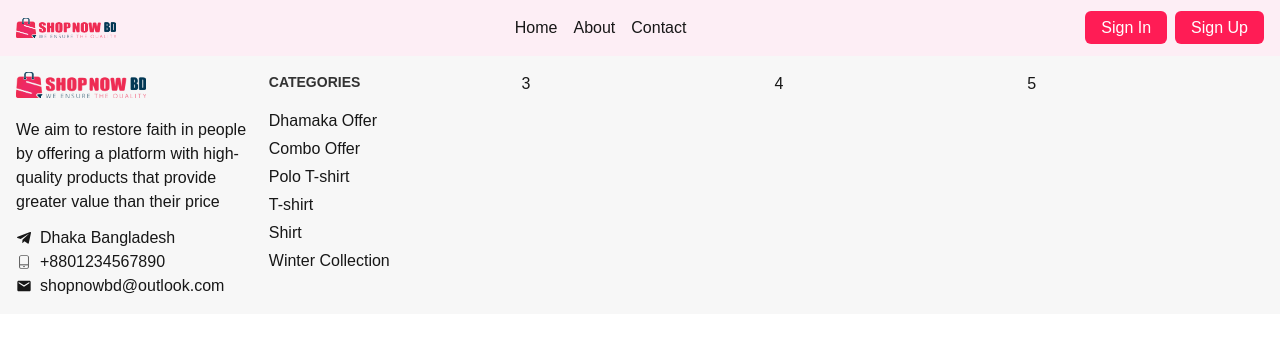
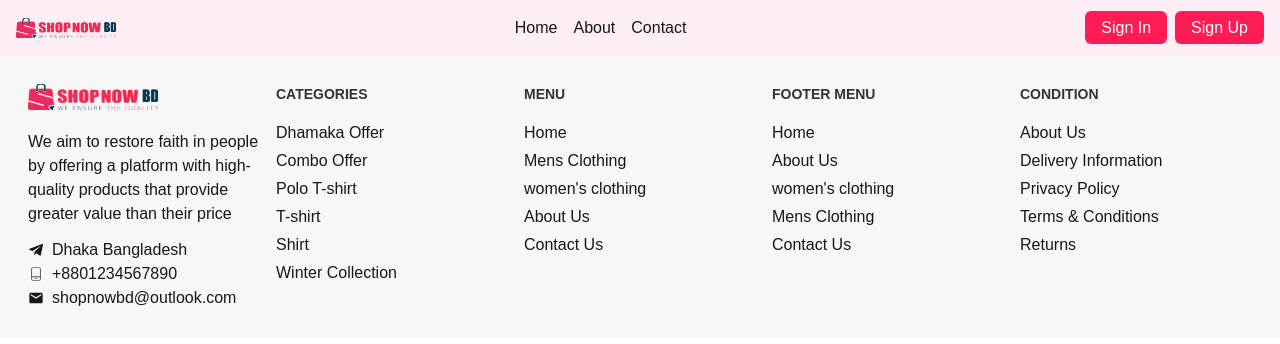
Before and after one commit to sajib689/shop-now-client, a Next.js app: page / in a window 1280 px wide. Shown: the top 344 px of the page. Built offline with nearby package versions, Linux system fonts and the light colour scheme.

Commit message:
Enhance Footer component with additional menu sections and improved padding

```diff
--- a/src/components/Shared/Footer.tsx
+++ b/src/components/Shared/Footer.tsx
@@ -6,7 +6,7 @@ import Link from "next/link";
 
 const Footer = () => {
   return (
-    <div className="bg-[#F7F7F7]">
+    <div className="bg-[#F7F7F7] p-3">
       <div className="container mx-auto  grid grid-cols-1 md:grid-cols-5 lg:grid-cols-5 gap-4 p-4">
         <div>
           <Image src="/logo.png" width={130} height={130} alt="Logo" />
@@ -32,29 +32,89 @@ const Footer = () => {
         <div>
           <h1 className='uppercase text-[14px] font-[600] text-[#333]'>Categories</h1>
           <div className='flex flex-col mt-4 gap-1'>
-            <Link href='' className="cursor-pointer hover:text-blue-500">
+            <Link href='' className="cursor-pointer hover:text-[#ADBDC5]">
             Dhamaka Offer
             </Link>
-            <Link href='' className="cursor-pointer hover:text-blue-500">
+            <Link href='' className="cursor-pointer hover:text-[#ADBDC5]">
             Combo Offer
             </Link>
-            <Link href='' className="cursor-pointer hover:text-blue-500">
+            <Link href='' className="cursor-pointer hover:text-[#ADBDC5]">
             Polo T-shirt
             </Link>
-            <Link href='' className="cursor-pointer hover:text-blue-500">
+            <Link href='' className="cursor-pointer hover:text-[#ADBDC5]">
             T-shirt
             </Link>
-            <Link href='' className="cursor-pointer hover:text-blue-500">
+            <Link href='' className="cursor-pointer hover:text-[#ADBDC5]">
             Shirt
             </Link>
-            <Link href='' className="cursor-pointer hover:text-blue-500">
+            <Link href='' className="cursor-pointer hover:text-[#ADBDC5]">
             Winter Collection
             </Link>
           </div>
         </div>
-        <div>3</div>
-        <div>4</div>
-        <div>5</div>
+        <div>
+          <h1 className='uppercase text-[14px] font-[600] text-[#333]'>Menu</h1>
+          <div className='flex flex-col mt-4 gap-1'>
+            <Link href='' className="cursor-pointer hover:text-[#ADBDC5]">
+            Home
+            </Link>
+            <Link href='' className="cursor-pointer hover:text-[#ADBDC5]">
+            Mens Clothing
+            </Link>
+            <Link href='' className="cursor-pointer hover:text-[#ADBDC5]">
+            women's clothing
+            </Link>
+            <Link href='' className="cursor-pointer hover:text-[#ADBDC5]">
+            About Us
+            </Link>
+            <Link href='' className="cursor-pointer hover:text-[#ADBDC5]">
+            Contact Us
+            </Link>
+
+          </div>
+        </div>
+        <div>
+          <h1 className='uppercase text-[14px] font-[600] text-[#333]'>Footer Menu</h1>
+          <div className='flex flex-col mt-4 gap-1'>
+            <Link href='' className="cursor-pointer hover:text-[#ADBDC5]">
+            Home
+            </Link>
+            <Link href='' className="cursor-pointer hover:text-[#ADBDC5]">
+            About Us
+            </Link>
+            <Link href='' className="cursor-pointer hover:text-[#ADBDC5]">
+            women's clothing
+            </Link>
+            <Link href='' className="cursor-pointer hover:text-[#ADBDC5]">
+            Mens Clothing
+            </Link>
+            <Link href='' className="cursor-pointer hover:text-[#ADBDC5]">
+            Contact Us
+            </Link>
+
+          </div>
+        </div>
+        <div>
+          <h1 className='uppercase text-[14px] font-[600] text-[#333]'>Condition</h1>
+          <div className='flex flex-col mt-4 gap-1'>
+            <Link href='' className="cursor-pointer hover:text-[#ADBDC5]">
+            About Us
+            </Link>
+            <Link href='' className="cursor-pointer hover:text-[#ADBDC5]">
+            Delivery Information
+            </Link>
+            <Link href='' className="cursor-pointer hover:text-[#ADBDC5]">
+            Privacy Policy
+            </Link>
+            <Link href='' className="cursor-pointer hover:text-[#ADBDC5]">
+            Terms & Conditions
+            </Link>
+            <Link href='' className="cursor-pointer hover:text-[#ADBDC5]">
+            Returns
+            </Link>
+
+          </div>
+        </div>
       </div>
     </div>
   );
```
